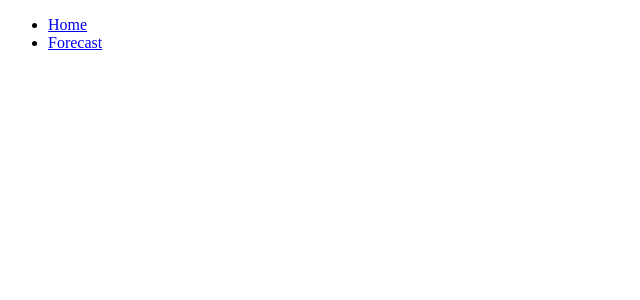
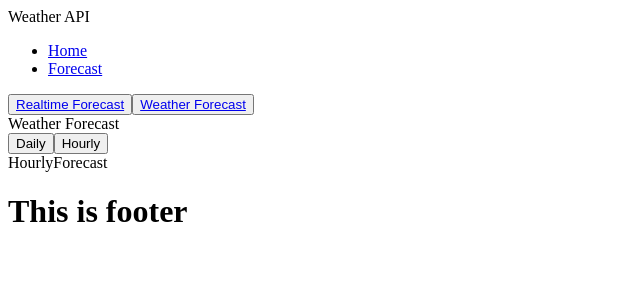
Before and after one commit to bharatm29/SpringBootProject, a React (Vite) app in the folder weather-api-frontend/: page /forecast/weather/hourly in a window 1280 px wide. Before the commit this address had no page. Shown: the top 300 px of the page, without its empty margins (0-640 px from the left). Built offline with nearby package versions, Linux system fonts and the light colour scheme.

Commit message:
Done with routing

```diff
--- a/weather-api-frontend/src/App.jsx
+++ b/weather-api-frontend/src/App.jsx
@@ -1,11 +1,13 @@
 import APIRouter from "./modules/APIRouter";
 import Header from "./modules/Header";
+import Footer from "./modules/Footer";
 
 export default function App() {
     return (
         <>
-			<Header></Header>
+            <Header></Header>
             <APIRouter></APIRouter>
+            <Footer></Footer>
         </>
     );
 }
--- a/weather-api-frontend/src/modules/APIRouter.jsx
+++ b/weather-api-frontend/src/modules/APIRouter.jsx
@@ -1,13 +1,36 @@
-import React from 'react'
-import { Route, Routes } from 'react-router-dom'
-import Home from './Home'
-import Forecast from './Forecast'
+import React from "react";
+import { Route, Routes } from "react-router-dom";
+import Home from "./Home";
+import Forecast from "./forecast-modules/Forecast";
+import RealtimeForecast from "./forecast-modules/RealtimeForecast";
+import WeatherForecast from "./forecast-modules/WeatherForecast";
+import Header from "./Header";
+import DailyForecast from "./forecast-modules/weather-forecast/DailyForecast";
+import HourlyForecast from "./forecast-modules/weather-forecast/HourlyForecast";
 
 export default function APIRouter() {
-  return (
-    <Routes>
-        <Route path='/' element={<Home></Home>}></Route>
-        <Route path='/forecast' element={<Forecast></Forecast>}></Route>
-    </Routes>
-)
+    return (
+        <Routes>
+            <Route path="/" element={<Home></Home>} />
+            <Route path="/forecast" element={<Forecast></Forecast>}>
+                <Route
+                    path="realtime"
+                    element={<RealtimeForecast></RealtimeForecast>}
+                />
+                <Route
+                    path="weather"
+                    element={<WeatherForecast></WeatherForecast>}
+                >
+                    <Route
+                        path="daily"
+                        element={<DailyForecast></DailyForecast>}
+                    />
+                    <Route
+                        path="hourly"
+                        element={<HourlyForecast></HourlyForecast>}
+                    />
+                </Route>
+            </Route>
+        </Routes>
+    );
 }
--- /dev/null
+++ b/weather-api-frontend/src/modules/Footer.jsx
@@ -0,0 +1,11 @@
+export default function Footer() {
+    return (
+        <>
+            <footer className="main-footer">
+                <div className="footer-container">
+                    <h1>This is footer</h1>
+                </div>
+            </footer>
+        </>
+    )
+}
--- a/weather-api-frontend/src/modules/Forecast.jsx
+++ /dev/null
@@ -1,9 +0,0 @@
-import { useLocation } from "react-router-dom"
-
-export default function Forecast() {
-    const location = useLocation();
-
-    return (
-    <div>Forecast</div>
-  )
-}
--- a/weather-api-frontend/src/modules/Header.jsx
+++ b/weather-api-frontend/src/modules/Header.jsx
@@ -1,9 +1,11 @@
 import React from "react";
-import { NavLink } from "react-router-dom";
+import { NavLink, Outlet } from "react-router-dom";
 
 export default function Header() {
     return (
+        <>
             <header className="main-header">
+                <div className="app-container">Weather API</div>
                 <nav className="main-nav">
                     <ul className="header-ul">
                         <li className="header-li">
@@ -19,5 +21,7 @@ export default function Header() {
                     </ul>
                 </nav>
             </header>
+            <Outlet></Outlet>
+        </>
     );
 }
--- /dev/null
+++ b/weather-api-frontend/src/modules/forecast-modules/Forecast.jsx
@@ -0,0 +1,26 @@
+import { useLocation, useNavigate } from "react-router-dom";
+import { NavLink, Outlet } from "react-router-dom";
+
+export default function Forecast() {
+    const location = useLocation();
+    const navigate = useNavigate();
+    return (
+        <>
+            <div className="forecast-container">
+                <button
+                    className="forecast-btn"
+                    onClick={(e) => navigate("/forecast/realtime")}
+                >
+                    <NavLink className="btnLink">Realtime Forecast</NavLink>
+                </button>
+                <button
+                    className="forecast-btn"
+                    onClick={(e) => navigate("/forecast/weather")}
+                >
+                    <NavLink className="btnLink">Weather Forecast</NavLink>
+                </button>
+                <Outlet/>
+            </div>
+        </>
+    );
+}
--- /dev/null
+++ b/weather-api-frontend/src/modules/forecast-modules/RealtimeForecast.jsx
@@ -0,0 +1,9 @@
+import React from "react";
+
+export default function RealtimeForecast() {
+    return(
+        <div className="realtime-container">
+            <div>Realtime Forecast</div>
+        </div>
+    )
+}
--- /dev/null
+++ b/weather-api-frontend/src/modules/forecast-modules/WeatherForecast.jsx
@@ -0,0 +1,17 @@
+import React from "react";
+import { Outlet, useNavigate } from "react-router-dom";
+
+export default function WeatherForecast() {
+    const navigate = useNavigate();
+    return (
+      <>
+
+        <div className="weather-container">
+            <div>Weather Forecast</div>
+            <button className="forecast-btn" onClick={e => navigate('/forecast/weather/daily')}>Daily</button>
+            <button className="forecast-btn" onClick={e => navigate('/forecast/weather/hourly')}>Hourly</button>
+        </div>
+        <Outlet></Outlet>
+        </>
+    );
+}
--- /dev/null
+++ b/weather-api-frontend/src/modules/forecast-modules/weather-forecast/DailyForecast.jsx
@@ -0,0 +1,5 @@
+export default function DailyForecast() {
+  return (
+    <div>DailyForecast</div>
+  )
+}
--- /dev/null
+++ b/weather-api-frontend/src/modules/forecast-modules/weather-forecast/HourlyForecast.jsx
@@ -0,0 +1,5 @@
+export default function HourlyForecast() {
+  return (
+    <div>HourlyForecast</div>
+  )
+}
```
Lines whose indentation alone changed are shown as unchanged.
